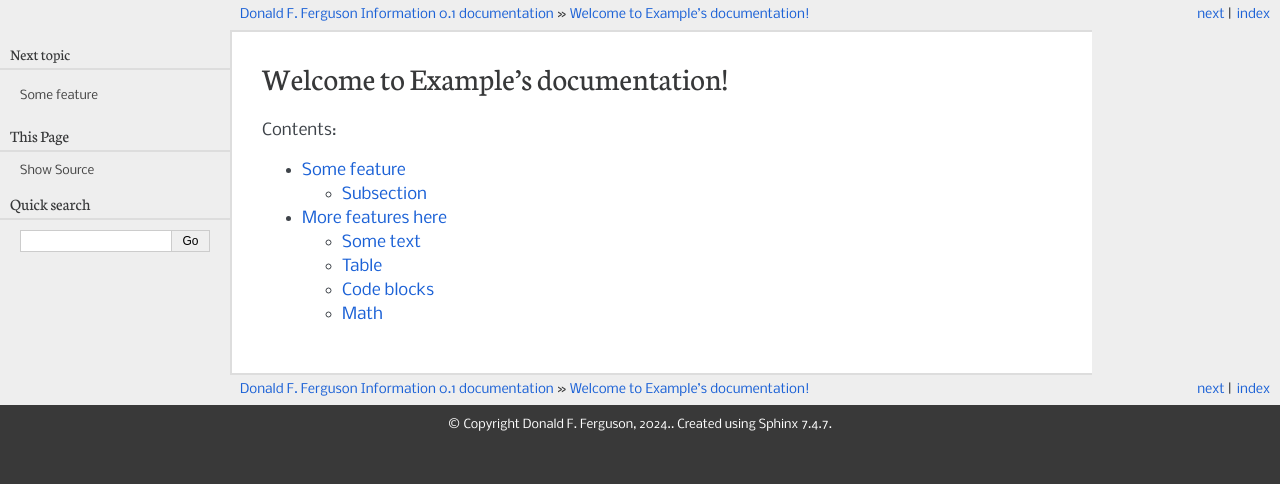
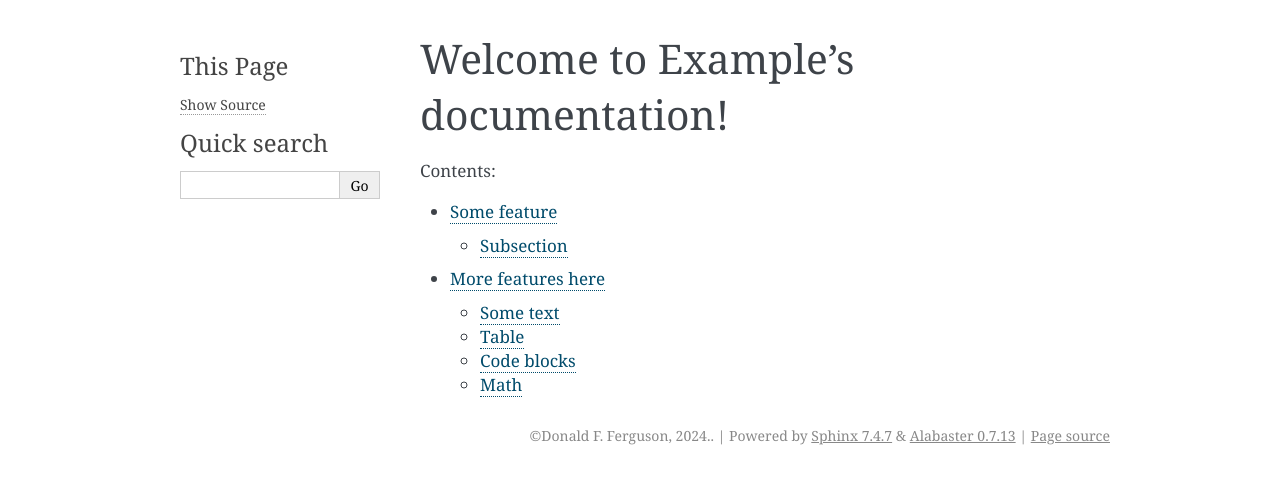
Before and after one commit to donald-f-ferguson/DFF, a Sphinx documentation site: the page built from doc/index.rst, in a window 1280 px wide. Shown: the top 484 px of the page. Built offline with Sphinx 7.4.7, drawn with Linux system fonts in a browser that asks for light colours.

```diff
--- a/doc/conf.py
+++ b/doc/conf.py
@@ -25,5 +25,5 @@
 # https://www.sphinx-doc.org/en/master/usage/configuration.html#options-for-html-output
 
 # html_theme = 'sphinx_rtd_theme'
-html_theme = 'pyramid'
+html_theme = 'alabaster'
 html_static_path = ['_static']
```
